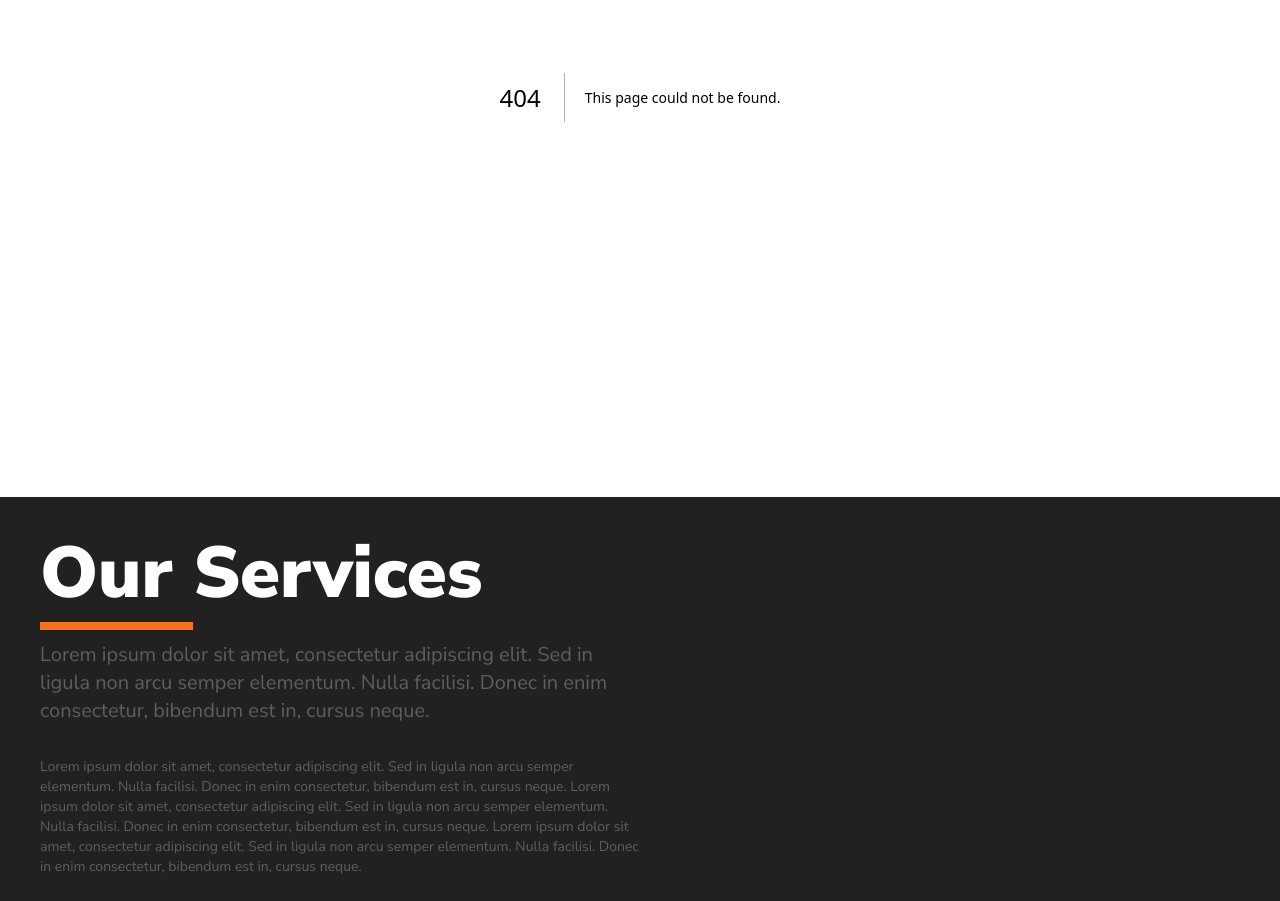
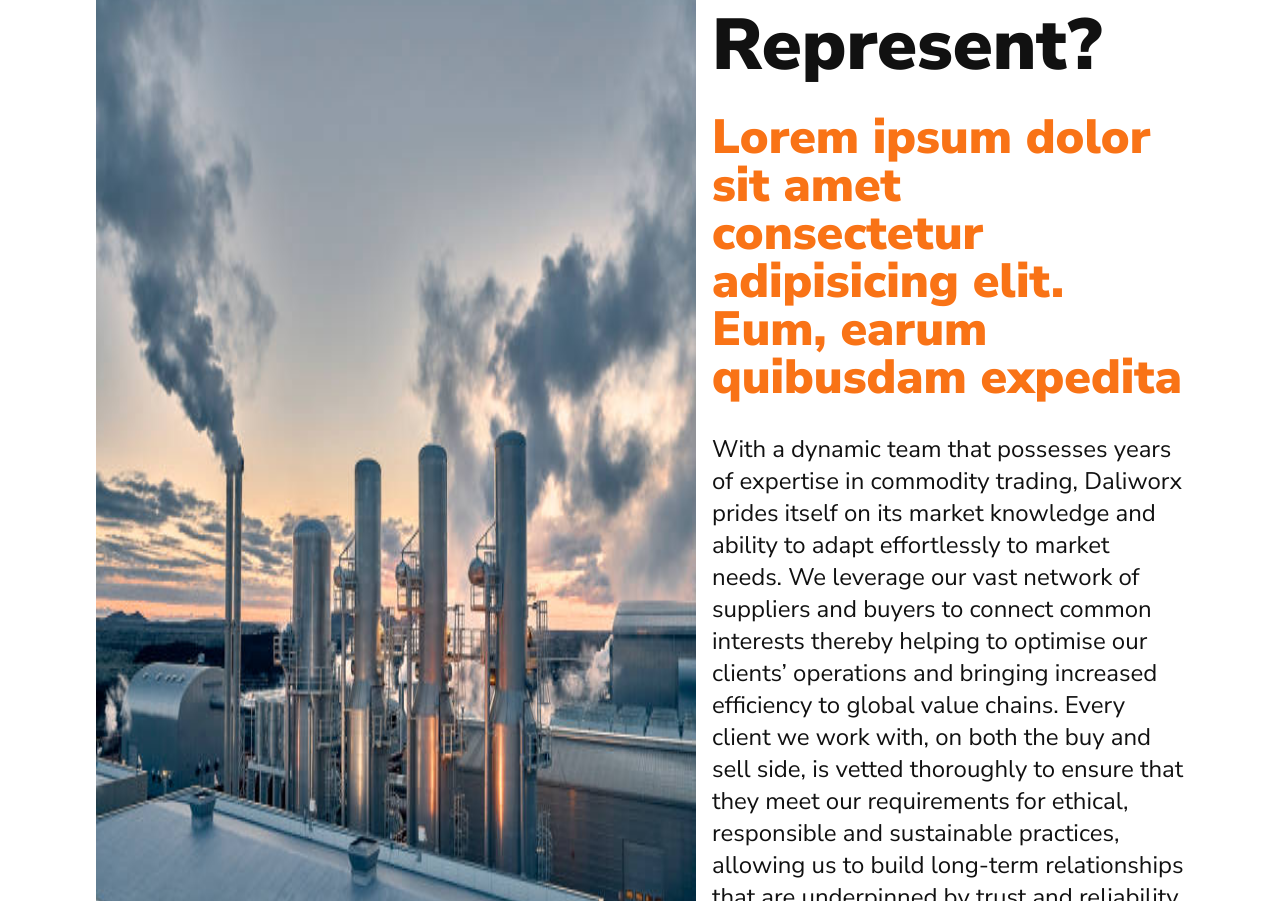
Before and after one commit to seancoutinho/tbfservices, a Next.js app: page /services in a window 1280 px wide. Before the commit this address had no page. Shown: the part 399-1300 px from the top of the page. Built offline with nearby package versions, Linux system fonts and the light colour scheme.

Commit message:
feat: completed services

```diff
--- a/app/(routes)/about-us/page.tsx
+++ b/app/(routes)/about/page.tsx
@@ -19,7 +19,7 @@ const AboutUs = () => {
                 Lorem ipsum dolor sit amet consectetur adipisicing elit. Eum,
                 earum quibusdam expedita
               </p>
-              <p className="text-wrap w-auto md:text-2xl font-bold">
+              <p className="text-wrap w-auto md:text-2xl font-medium">
                 We deliver high quality sapiente deserunt ullam est eaque vitae
                 suscipit, totam eligendi asperiores sequi. Sapiente expedita
                 cupiditate autem adipisci iure
@@ -37,7 +37,7 @@ const AboutUs = () => {
                 Lorem ipsum dolor sit amet consectetur adipisicing elit. Eum,
                 earum quibusdam expedita
               </p>
-              <p className="text-wrap w-auto md:text-2xl font-bold">
+              <p className="text-wrap w-auto md:text-2xl font-medium">
                 We deliver high quality sapiente deserunt ullam est eaque vitae
                 suscipit, totam eligendi asperiores sequi. Sapiente expedita
                 cupiditate autem adipisci iure
--- /dev/null
+++ b/app/(routes)/services/page.tsx
@@ -0,0 +1,43 @@
+import FadeDown from "@/components/motionEffect/FadeDown";
+import Image from "next/image";
+
+const AboutUs = () => {
+  return (
+    <>
+      <div className="p-2 md:flex gap-4 md:p-12 justify-center items-center ">
+        <FadeDown>
+          <div className="p-2 md:flex gap-4 md:p-12 justify-start flex-1">
+            <Image
+              src="/img/about/plant.jpg"
+              width={600}
+              height={600}
+              alt="tanker"
+            />
+            <div className="flex flex-col gap-8">
+              <h1 className="md:text-7xl font-black">Who We Represent?</h1>
+              <p className="text-wrap w-auto md:text-5xl text-orange-500 font-black">
+                Lorem ipsum dolor sit amet consectetur adipisicing elit. Eum,
+                earum quibusdam expedita
+              </p>
+              <p className="text-wrap w-auto md:text-2xl font-medium">
+                With a dynamic team that possesses years of expertise in
+                commodity trading, Daliworx prides itself on its market
+                knowledge and ability to adapt effortlessly to market needs. We
+                leverage our vast network of suppliers and buyers to connect
+                common interests thereby helping to optimise our clients’
+                operations and bringing increased efficiency to global value
+                chains. Every client we work with, on both the buy and sell
+                side, is vetted thoroughly to ensure that they meet our
+                requirements for ethical, responsible and sustainable practices,
+                allowing us to build long-term relationships that are
+                underpinned by trust and reliability.
+              </p>
+            </div>
+          </div>
+        </FadeDown>
+      </div>
+    </>
+  );
+};
+
+export default AboutUs;
--- a/components/home/header/page.tsx
+++ b/components/home/header/page.tsx
@@ -16,7 +16,7 @@ const Header: React.FC = () => {
         <div className="flex-shrink-0 mx-8 font-bold">TBF SERVICES</div>
         <nav className="items-start px-4 hidden sm:flex font-bold">
           <ul className="flex items-center space-x-4">
-            {[{name: "Home", href: '/'}, {name: "About", href: 'about-us'}, {name:"Services", href:'/services'}, {name:"Contact", href:'/contact'}].map((link) => (
+            {[{name: "Home", href: '/'}, {name: "About", href: 'about'}, {name:"Services", href:'/services'}, {name:"Contact", href:'/contact'}].map((link) => (
               <li key={link.name}>
                 <a
                   href={link.href}
```
Also changed, not shown: public/img/about/tanker.jpg.
